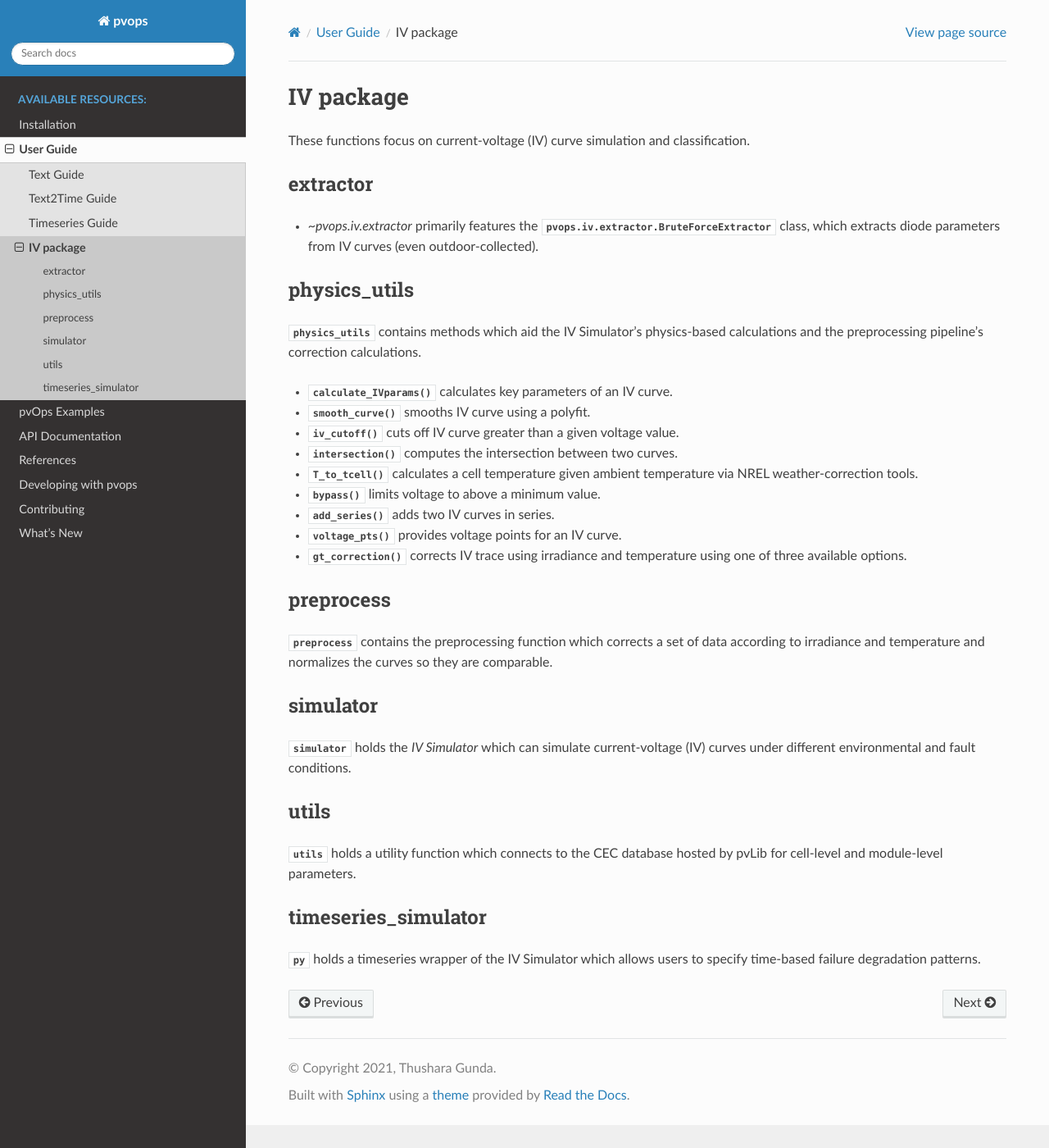
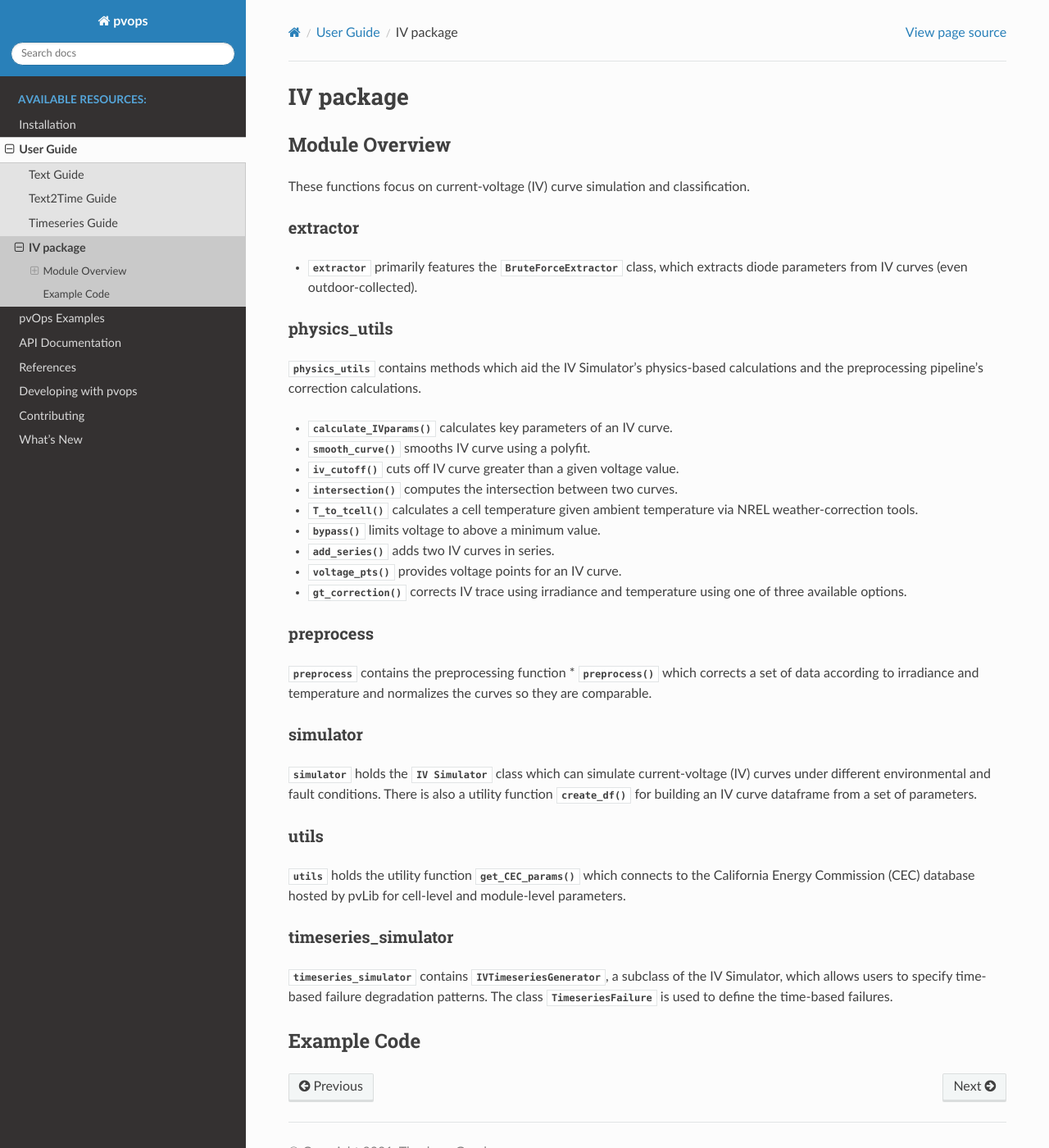
Before and after one commit to sandialabs/pvOps, a Sphinx documentation site: the page built from docs/pages/userguide/iv.rst, in a window 1280 px wide and 1400 px high. Shown: the whole window at 82% size. Built offline with Sphinx 7.4.7 and the Read the Docs theme 2.0.0, drawn with Linux system fonts in a browser that asks for light colours; pages that are not in the unit, such as notebooks, are missing from menus.

```diff
--- a/docs/pages/userguide/iv.rst
+++ b/docs/pages/userguide/iv.rst
@@ -1,18 +1,22 @@
 IV package
 ===============
+
+Module Overview
+----------------
+
 
 These functions focus on current-voltage (IV) curve simulation and
 classification.
 
 extractor
-----------
+^^^^^^^^^^^^^^^^^^^^^
 
-* `~pvops.iv.extractor` primarily features the
-  :py:class:`pvops.iv.extractor.BruteForceExtractor` class, which
+* :py:mod:`~pvops.iv.extractor` primarily features the
+  :py:class:`~pvops.iv.extractor.BruteForceExtractor` class, which
   extracts diode parameters from IV curves (even outdoor-collected).
 
 physics_utils
--------------
+^^^^^^^^^^^^^^^^^^^^^
 
 :py:mod:`~pvops.iv.physics_utils` contains methods which aid the IV
 Simulator's physics-based calculations and the preprocessing pipeline's
@@ -42,28 +46,41 @@
 
 
 preprocess
-----------
+^^^^^^^^^^^^^^^^^^^^^
 
-:py:mod:`~pvops.iv.preprocess` contains the preprocessing function which
+:py:mod:`~pvops.iv.preprocess` contains the preprocessing function
+* :py:func:`~pvops.iv.preprocess.preprocess` which
 corrects a set of data according to irradiance and temperature and
 normalizes the curves so they are comparable.
 
 simulator
----------
+^^^^^^^^^^^^^^^^^^^^^
 
-:py:mod:`~pvops.iv.simulator` holds the `IV Simulator` which can simulate
+:py:mod:`~pvops.iv.simulator` holds the
+:py:class:`~pvops.iv.simulator.IV Simulator` class which can simulate
 current-voltage (IV) curves under different environmental and fault
-conditions.
+conditions. There is also a utility function
+:py:func:`~pvops.iv.simulator.create_df` for building an IV curve dataframe
+from a set of parameters.
 
 utils
--------
+^^^^^^^^^^^^^^^^^^^^^
 
-:py:mod:`~pvops.iv.utils` holds a utility function which connects to the CEC
+:py:mod:`~pvops.iv.utils` holds the utility function
+:py:func:`~pvops.iv.utils.get_CEC_params` which connects to the
+California Energy Commission (CEC)
 database hosted by pvLib for cell-level and module-level parameters.
 
 timeseries_simulator
-----------------------
+^^^^^^^^^^^^^^^^^^^^^
 
-:py:mod:`~pvops.iv.timeseries_simulator.py` holds a timeseries wrapper of the
-IV Simulator which allows users to specify time-based failure degradation
-patterns.
+:py:mod:`~pvops.iv.timeseries_simulator` contains
+:py:class:`~pvops.iv.timeseries_simulator.IVTimeseriesGenerator`,
+a subclass of the IV Simulator,
+which allows users to specify time-based failure degradation
+patterns. The class
+:py:class:`~pvops.iv.timeseries_simulator.TimeseriesFailure`
+is used to define the time-based failures.
+
+Example Code
+--------------
--- a/docs/pages/userguide/timeseries.rst
+++ b/docs/pages/userguide/timeseries.rst
@@ -1,5 +1,9 @@
 Timeseries Guide
------------------------------
+==================
+
+Module Overview
+-----------------
+
 These funcions provide processing and modelling capabilities for timeseries
 production data. Processing functions prepare data to train two
 types of expected energy models:
@@ -36,3 +40,8 @@
   using measured irradiance based on trained regression model from field data.
 * :py:func:`pvops.timeseries.models.iec.iec_calc` calculates expected energy using measured irradiance
   based on IEC calculations.
+
+Example Code
+--------------
+
+load in data and run some processing functions
```
Also changed, not shown: docs/pages/userguide/text.rst (+26 -0 lines), docs/pages/userguide/text2time.rst (+20 -0 lines), docs/assets/vis_attr_connect_example.svg (added), docs/assets/vis_attr_timeseries_example.svg (added), docs/assets/vis_cat_scatter_example.svg (added), docs/assets/vis_cluster_entropy_example.svg (added), docs/assets/vis_counts_example.svg (added), docs/assets/vis_doc_clusters_example.svg (added), docs/assets/vis_freq_plot_example.svg (added), docs/assets/vis_overlap_example.png (added).
